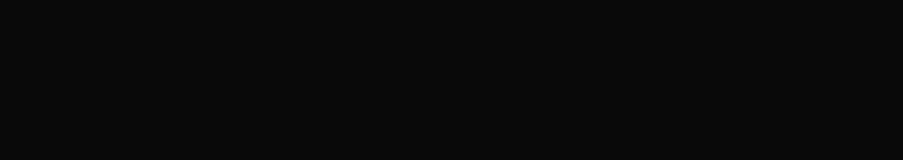
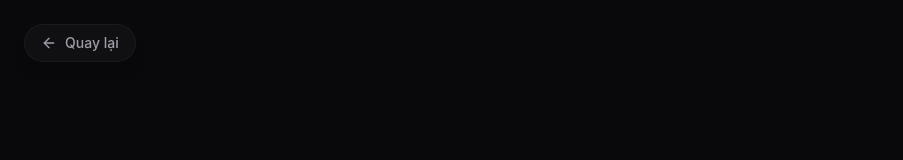
Before and after one commit to mage19vn/GenAI, a React (Vite) app: page /#/admin-dashboard in a window 1280 px wide. Shown: the top 160 px of the page, without its empty margins (0-903 px from the left). Built offline with nearby package versions, Linux system fonts and the light colour scheme.

Commit message:
fix(deploy): use relative base and add easy access to admin dashboard

```diff
--- a/src/App.jsx
+++ b/src/App.jsx
@@ -1,5 +1,6 @@
 import React from 'react';
-import { HashRouter, Routes, Route } from 'react-router-dom';
+import { HashRouter, Routes, Route, Link } from 'react-router-dom';
+import { Shield } from 'lucide-react';
 import Tabs from './components/Tabs';
 import Admin from './components/Admin';
 import Footer from './components/Footer';
@@ -32,6 +33,15 @@ const MainLayout = () => (
     <div className="relative z-10">
       <Footer />
     </div>
+
+    {/* Admin Dashboard Link */}
+    <Link
+      to="/admin-dashboard"
+      className="fixed bottom-4 left-4 p-2 rounded-full transition-all duration-300 bg-zinc-900/30 text-zinc-600 hover:bg-zinc-800 hover:text-primary-500 z-50 group border border-zinc-800/0 hover:border-zinc-700/50 shadow-lg"
+      title="Admin Dashboard"
+    >
+      <Shield size={16} className="group-hover:scale-110 transition-transform" />
+    </Link>
   </div>
 );
 
--- a/src/components/Admin.jsx
+++ b/src/components/Admin.jsx
@@ -2,7 +2,8 @@ import React, { useState } from 'react';
 import { collection, getDocs } from 'firebase/firestore';
 import { db } from '../firebase';
 import Papa from 'papaparse';
-import { Lock, ShieldAlert, Download, Loader2 } from 'lucide-react';
+import { Lock, ShieldAlert, Download, Loader2, ArrowLeft } from 'lucide-react';
+import { Link } from 'react-router-dom';
 
 const Admin = () => {
   const [layer1, setLayer1] = useState('');
@@ -72,7 +73,13 @@ const Admin = () => {
   };
 
   return (
-    <div className="min-h-screen flex items-center justify-center p-4">
+    <div className="min-h-screen flex items-center justify-center p-4 relative">
+      <Link
+        to="/"
+        className="absolute top-4 left-4 md:top-6 md:left-6 px-4 py-2 rounded-full bg-zinc-900/50 hover:bg-zinc-800 text-zinc-400 hover:text-zinc-200 transition-all border border-zinc-800/50 flex items-center gap-2 text-sm font-medium backdrop-blur shadow-lg z-50"
+      >
+        <ArrowLeft size={16} /> Quay lại
+      </Link>
       <div className="w-full max-w-md glass-panel p-8">
         <div className="flex justify-center mb-6">
           <div className="w-16 h-16 bg-red-500/20 rounded-full flex items-center justify-center text-red-500">
--- a/vite.config.js
+++ b/vite.config.js
@@ -5,5 +5,5 @@ import tailwindcss from '@tailwindcss/vite'
 // https://vite.dev/config/
 export default defineConfig({
   plugins: [react(), tailwindcss()],
-  base: process.env.NODE_ENV === 'production' ? '/GenAI/' : '/',
+  base: './',
 })
```
